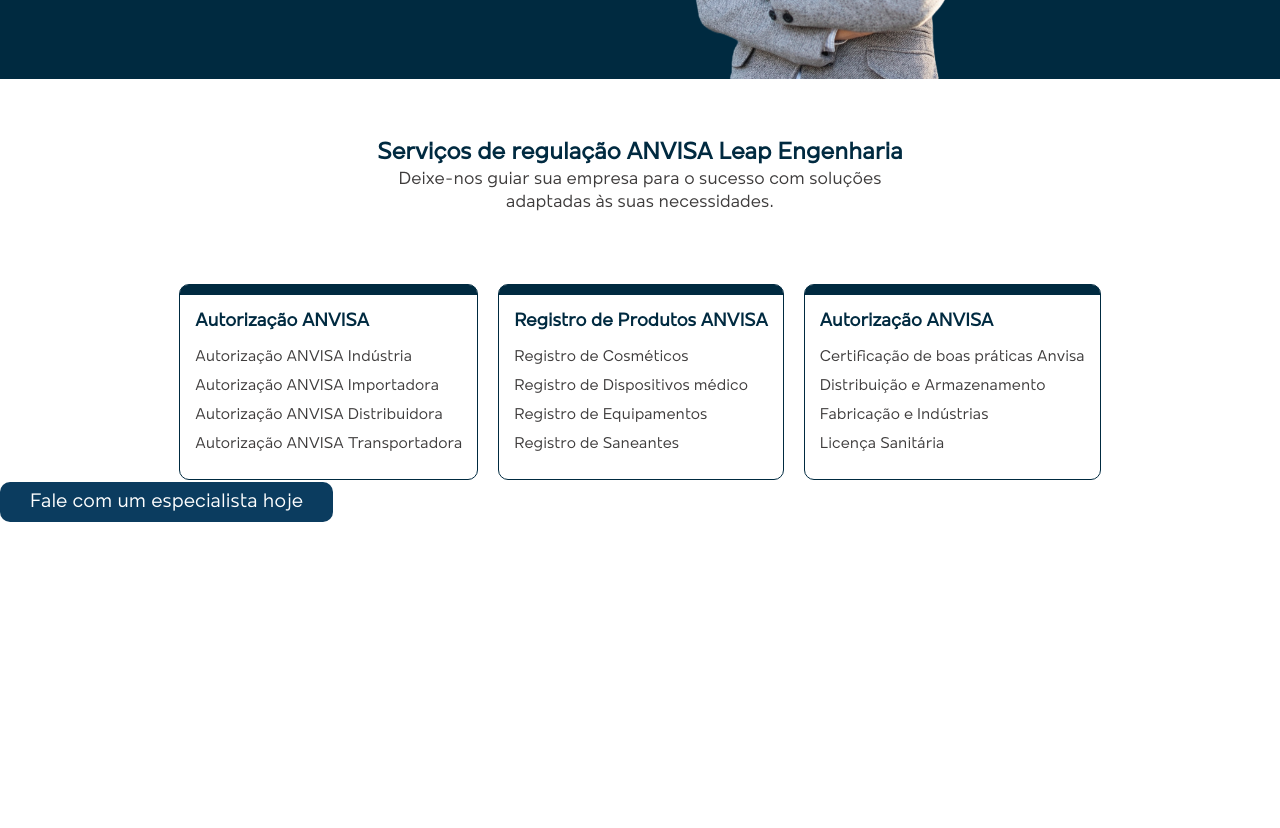
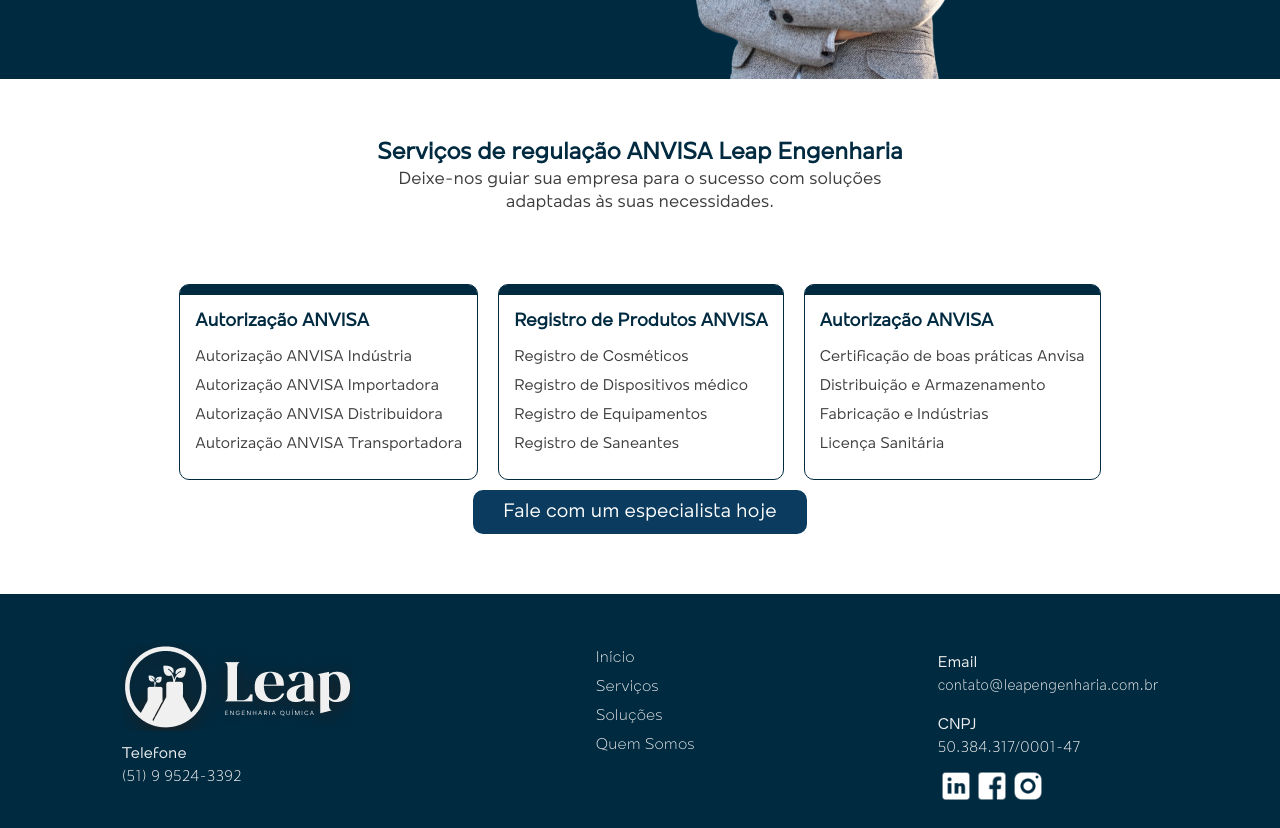
Before and after one commit to oseias-costa/leap, a Next.js app: page /anvisa in a window 1280 px wide. Shown: the part 1880-2708 px from the top of the page. Before the commit the page ends 2402 px from the top, so only its background shows below. Built offline with nearby package versions, Linux system fonts and the light colour scheme.

Commit message:
feat(FooterAnvisa): created component FooterAnvisa

```diff
--- /dev/null
+++ b/app/anvisa/components/FooterAnvisa.tsx
@@ -0,0 +1,88 @@
+"use client";
+import Image from "next/image";
+import styled from "styled-components";
+import Logo from "../../../public/header/logo-leap-header.png";
+import { contact, footer } from "@/app/components/global/_data"
+import FooterInfo from "@/app/components/footer/FooterInfo";
+
+export default function FooterAnvisa() {
+  const socialMidia = footer.midias.map((item) => {
+    return (
+      <a key={item.name} href={item.link} target="_blank">
+        <Image src={item.icon} alt={item.name} width={36} height={36} />
+      </a>
+    );
+  });
+
+  return (
+    <Container>
+      <LogoBlock>
+        <IconLogo src={Logo} alt="Logo Leap Engenharia Química" />
+        <FooterInfo
+          label={contact.info[1].title}
+          content={contact.info[1].content}
+        />
+      </LogoBlock>
+      <Menu>
+        <A href="#Inicio">Início</A>
+        <A href="#Servicos">Serviços</A>
+        <A href="#Solucoes">Soluções</A>
+        <A href="#QuemSomos">Quem Somos</A>
+      </Menu>
+      <BlockRight>
+        <FooterInfo
+          label={contact.info[0].title}
+          content={contact.info[0].content}
+        />
+        <FooterInfo label={footer.title} content={footer.cnpj} />
+        <SocialMidia>{socialMidia}</SocialMidia>
+      </BlockRight>
+    </Container>
+  );
+}
+
+const Container = styled.section`
+  background-color: var(--color-blue);
+  display: flex;
+  justify-content: space-around;
+  align-items: flex-start;
+  padding-top: 50px;
+  padding-bottom: 20px;
+  flex-wrap: wrap;
+  @media (max-width: 740px) {
+    flex-direction: column;
+    align-items: center;
+  }
+`;
+
+const LogoBlock = styled.div``;
+
+const BlockRight = styled.div``;
+
+const SocialMidia = styled.div`
+  display: flex;
+  @media (max-width: 740px) {
+    justify-content: center;
+    padding-bottom: 30px;
+  }
+`;
+
+const Menu = styled.div`
+  display: flex;
+  flex-direction: column;
+  padding-bottom: 30px;
+  @media (max-width: 740px) {
+    padding-top: 30px;
+    text-align: center;
+  }
+`;
+
+const IconLogo = styled(Image)``;
+
+const A = styled.a`
+  color: var(--color-white);
+  font-family: var(--font-mollen);
+  font-weight: 300;
+  padding-top: 5px;
+  padding-bottom: 5px;
+`;
--- a/app/anvisa/components/Headline_Anvisa.tsx
+++ b/app/anvisa/components/Headline_Anvisa.tsx
@@ -43,7 +43,8 @@
   text-align: center;
   max-width: 900px;
   margin: 0 auto;
-  padding-top: 100px;
+  padding-top: 50px;
+  padding-bottom: 50px;
 `;
 
 const Img = styled(Image)`
@@ -88,5 +89,9 @@
         &:hover {
             box-shadow: rgba(0, 0, 0, 0.25) 0px 14px 28px, rgba(0, 0, 0, 0.22) 0px 10px 10px;
         }
+
+        @media(max-width: 740px){
+            display: block;
+        }
     }
 `
--- a/app/anvisa/components/Services.tsx
+++ b/app/anvisa/components/Services.tsx
@@ -25,6 +25,13 @@
 }
 
 const Container = styled.section`
+    display: flex;
+    flex-direction: column;
+    align-items: center;
+    padding-left: 20px;
+    padding-right: 20px;
+    padding-bottom: 60px;
+
     h2 {
         text-align: center;
         color: #002A40;
@@ -43,6 +50,12 @@
     justify-content: center;
     padding-top: 60px;
     text-align: left;
+
+    @media(max-width: 900px){
+        flex-wrap: wrap;
+        padding-bottom: 20px;
+        padding-top: 30px;
+    }
     `
 const ServiceItem = styled.div`
     border: 1px solid #002A40;
@@ -91,4 +104,10 @@
     &:hover {
         box-shadow: rgba(0, 0, 0, 0.25) 0px 14px 28px, rgba(0, 0, 0, 0.22) 0px 10px 10px;
     }
+
+    @media(max-width: 740px){
+        display: block;
+        width: 100%;
+        text-align: center;
+    }
 `
--- a/app/anvisa/components/Solutions.tsx
+++ b/app/anvisa/components/Solutions.tsx
@@ -47,6 +47,10 @@
 const Container = styled.section`
     margin-top: 80px;
     postion: relative;
+    @media(max-width: 900px) {
+        padding-bottom: 60px;
+        margin-top: 40px;
+    }
     `
 
 const Body = styled.div`
--- a/app/anvisa/page.tsx
+++ b/app/anvisa/page.tsx
@@ -5,6 +5,7 @@
 import Solutions from "./components/Solutions";
 import Destak from "./components/Destak";
 import Services from "./components/Services";
+import FooterAnvisa from "./components/FooterAnvisa";
 
 export default function Anvisa(){
     return (
@@ -19,6 +20,7 @@
             <Solutions />
             <Destak />
             <Services />
+            <FooterAnvisa />
         </Container>
         </>
     )
```
